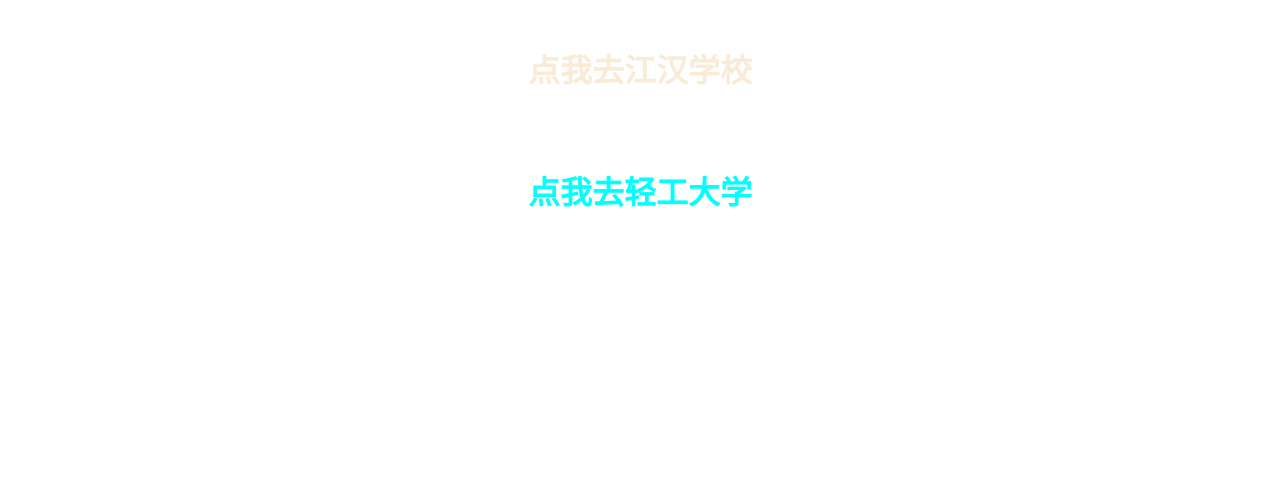
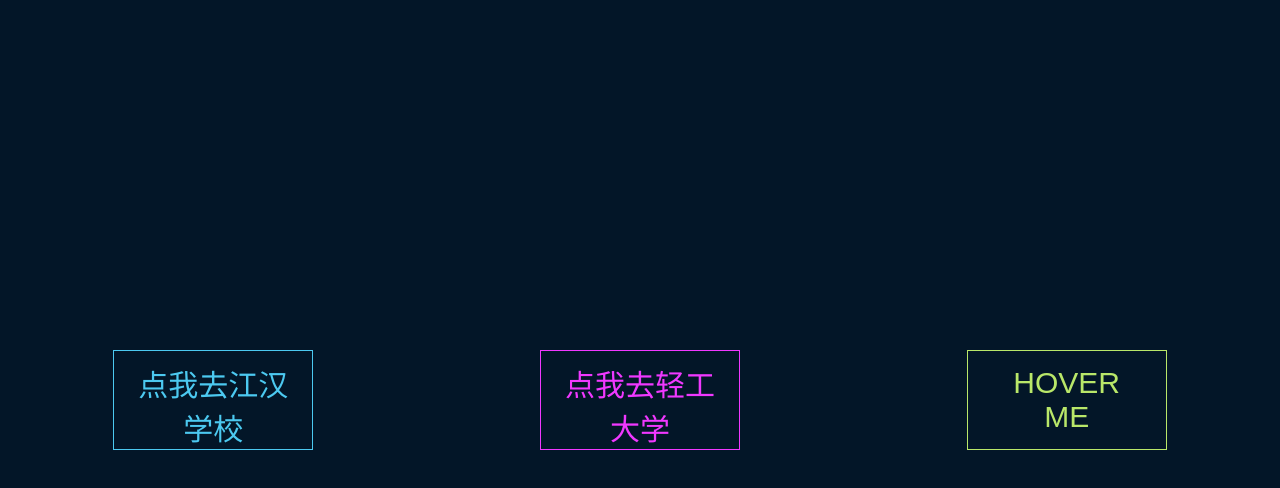
Before and after one commit to WZW-949222328/WZW-949222328.github.io, a plain HTML site: page index.html in a window 1280 px wide. Drawn offline with Linux system fonts and the light colour scheme.

Commit message:
我的主页

```diff
--- a/index.html
+++ b/index.html
@@ -7,25 +7,80 @@
     <title>阿武同学的主页</title>
     <script src="./js/index.js"></script>
     <style>
-        .target {
-            line-height: 100px;
-            text-align: center;
-            cursor: pointer;
+        * {
+            margin: 0;
+            padding: 0;
         }
 
-        .jh {
-            color: antiquewhite;
+        #neon-btn {
+            display: flex;
+            align-items: center;
+            justify-content: space-around;
+            height: 100vh;
+            background: #031628;
         }
 
-        .qg {
-            color: aqua;
+        .btn {
+            width: 200px;
+            height: 100px;
+            border: 1px solid;
+            background-color: transparent;
+            text-transform: uppercase;
+            font-size: 30px;
+            padding: 10px 20px;
+            font-weight: 300;
         }
+
+        .one {
+            color: #4cc9f0;
+        }
+
+        .two {
+            color: #f038ff;
+        }
+
+        .three {
+            color: #b9e769;
+        }
+
+        .btn:hover {
+            color: white;
+            border: 0;
+        }
+
+        .one:hover {
+            background-color: #4cc9f0;
+            -webkit-box-shadow: 10px 10px 99px 6px rgba(76, 201, 240, 1);
+            -moz-box-shadow: 10px 10px 99px 6px rgba(76, 201, 240, 1);
+            box-shadow: 10px 10px 99px 6px rgba(76, 201, 240, 1);
+        }
+
+        .two:hover {
+            background-color: #f038ff;
+            -webkit-box-shadow: 10px 10px 99px 6px rgba(240, 56, 255, 1);
+            -moz-box-shadow: 10px 10px 99px 6px rgba(240, 56, 255, 1);
+            box-shadow: 10px 10px 99px 6px rgba(240, 56, 255, 1);
+        }
+
+        .three:hover {
+            background-color: #b9e769;
+            -webkit-box-shadow: 10px 10px 99px 6px rgba(185, 231, 105, 1);
+            -moz-box-shadow: 10px 10px 99px 6px rgba(185, 231, 105, 1);
+            box-shadow: 10px 10px 99px 6px rgba(185, 231, 105, 1);
+        }
+        /* 作者：Jimmy 链接：https: //juejin.im/post/6861501624993447950
+        来源：掘金 著作权归作者所有。商业转载请联系作者获得授权，非商业转载请注明出处。 */
     </style>
 </head>
 
 <body>
-    <h1 class="jh target">点我去江汉学校</h1>
-    <h1 class="qg target">点我去轻工大学</h1>
+    <div id="neon-btn">
+        <button class="btn one">点我去江汉学校</button>
+        <button class="btn two">点我去轻工大学</button>
+        <button class="btn three">Hover me</button>
+    </div>
+
+    <!-- 作者：Jimmy 链接：https://juejin.im/post/6861501624993447950 来源：掘金 著作权归作者所有。商业转载请联系作者获得授权，非商业转载请注明出处。 -->
     <script>
     </script>
 </body>
--- a/js/index.js
+++ b/js/index.js
@@ -1,9 +1,9 @@
 window.onload = function() {
     // 1.获取元素
-    let jh = document.querySelector('.jh');
-    let qg = document.querySelector('.qg');
+    let one = document.querySelector('.one');
+    let two = document.querySelector('.two');
     // 2. 注册点击事件
-    jh.onclick = function() {
+    one.onclick = function() {
         // 3. 判断
         let key = prompt('江汉学校学部主任：');
         if (key == '李元荣') {
@@ -12,7 +12,7 @@ window.onload = function() {
             alert('输入错误，请重试');
         }
     };
-    qg.onclick = function() {
+    two.onclick = function() {
         // 3.判断
         let key = prompt('1509寝室长');
         if (key == '王哲武') {
```
